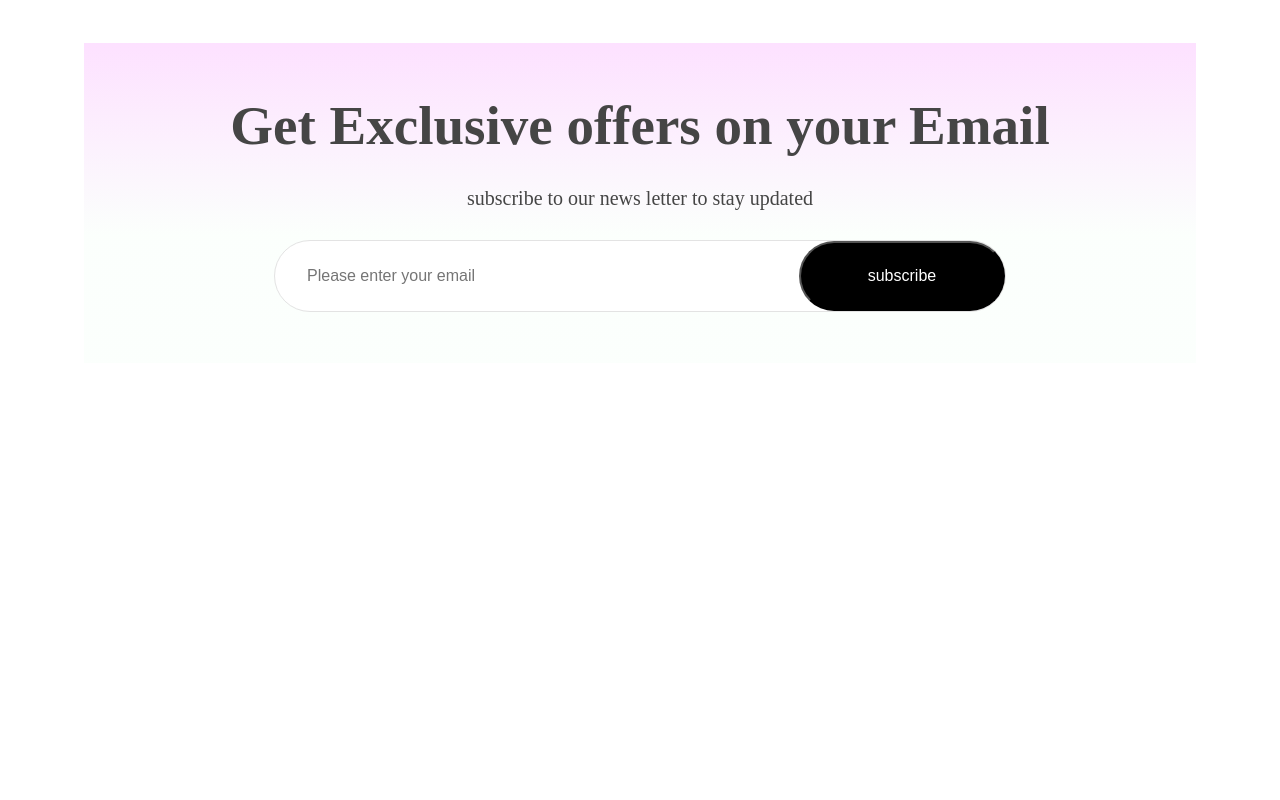
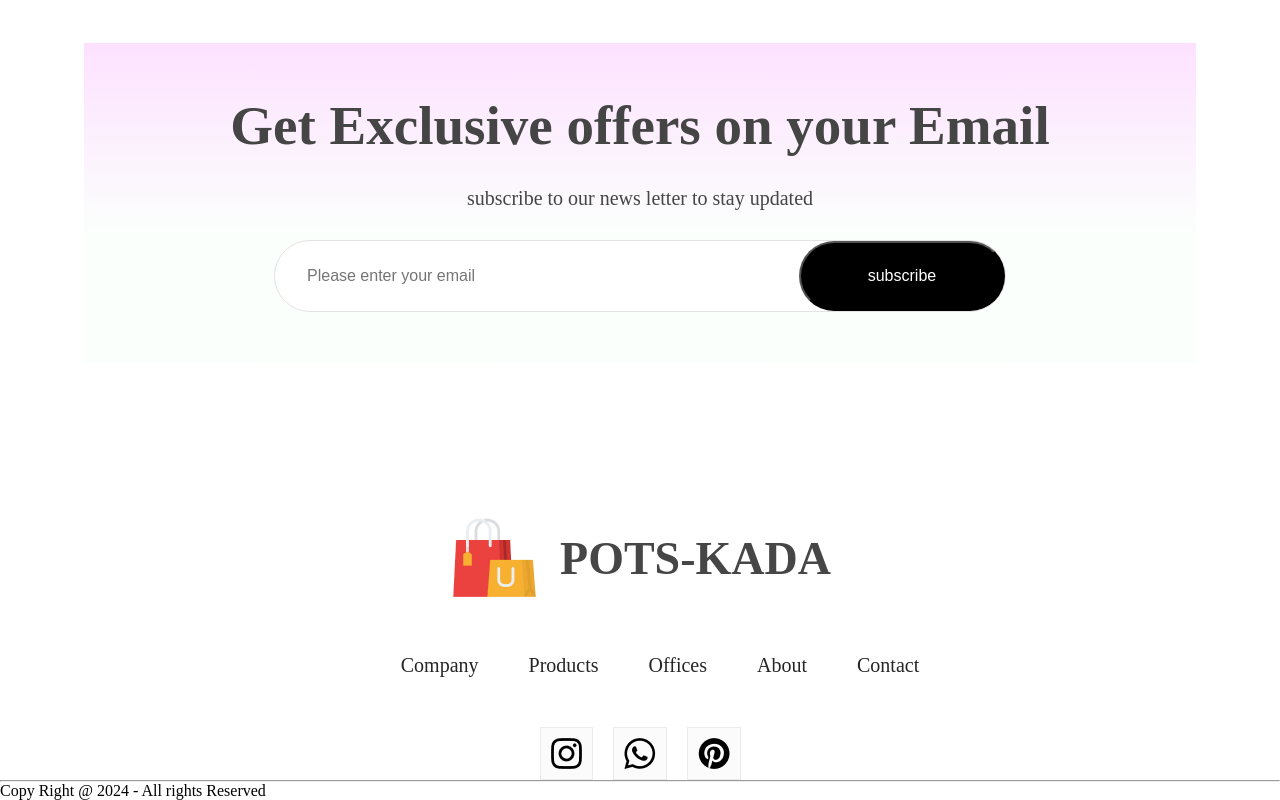
Before and after one commit to Harikrishnan-Ashok/react-go, a React (Vite) app in the folder frontEnd/: page / in a window 1280 px wide. Shown: the part 3439-4239 px from the top of the page. Before the commit the page ends 3952 px from the top, so only its background shows below. Built offline with nearby package versions, Linux system fonts and the light colour scheme.

Commit message:
updated the Footer

```diff
--- /dev/null
+++ b/frontEnd/src/components/Footer.jsx
@@ -0,0 +1,79 @@
+import styled from "styled-components";
+
+import Insta from "./assets/instagram_icon.png"
+import Whatsapp from "./assets/whatsapp_icon.png"
+import Pintrest from "./assets/pintester_icon.png"
+import Flogo from "./assets/logo_big.png"
+
+const Container=styled.div`
+	display:flex;
+	flex-direction:column;
+	justify-content:center;
+	align-items:center;
+	gap:50px;
+`;
+const Logo=styled.div`
+	display:flex;
+	align-items: center;
+	gap:20px;
+`;
+const P=styled.p`
+	font-size:46px;
+	font-weight:700;
+	color:#464646;
+`;
+const List=styled.ul`
+	display:flex;
+	list-style:none;
+	gap:50px;
+	color:#252525;
+	font-size:20px;
+`;
+const Item=styled.li `
+	cursor: pointer;
+`;
+const SocialIcons=styled.div `
+	display:flex;
+	gap:20px;
+`;
+const SocialIconsContainer=styled.div `
+	padding:10px;
+	padding-bottom:6px;
+	background:#fbfbfb;
+	border:1px solid #ebebeb;
+`;
+const FooterCopyright=styled.div ``;
+
+export default function Footer()
+{
+	return(<>
+		<Container>
+			<Logo>
+				<img src={Flogo} alt=" "></img>
+				<P>POTS-KADA</P>
+			</Logo>
+			<List>
+				<Item>Company</Item>
+				<Item>Products</Item>
+				<Item>Offices</Item>
+				<Item>About</Item>
+				<Item>Contact</Item>
+			</List>
+			<SocialIcons>
+				<SocialIconsContainer>
+					<img src={Insta} alt=""></img>
+				</SocialIconsContainer>
+				<SocialIconsContainer>
+					<img src={Whatsapp} alt=""></img>
+				</SocialIconsContainer>
+				<SocialIconsContainer>
+					<img src={Pintrest} alt=""></img>
+				</SocialIconsContainer>
+			</SocialIcons>
+		</Container>
+		<FooterCopyright>
+			<hr />
+			<p>Copy Right @ 2024 - All rights Reserved</p>
+		</FooterCopyright>
+		</>);
+}
--- a/frontEnd/src/pages/Shop.jsx
+++ b/frontEnd/src/pages/Shop.jsx
@@ -1,3 +1,4 @@
+import Footer from "../components/Footer";
 import Hero from "../components/Hero";
 import NewCollection from "../components/NewCollections";
 import NewsLetter from "../components/NewsLetter";
@@ -12,5 +13,6 @@ export default function Shop()
 		<Offers></Offers>
 		<NewCollection />
 		<NewsLetter></NewsLetter>
+		<Footer></Footer>
 	</>);
 }
```
